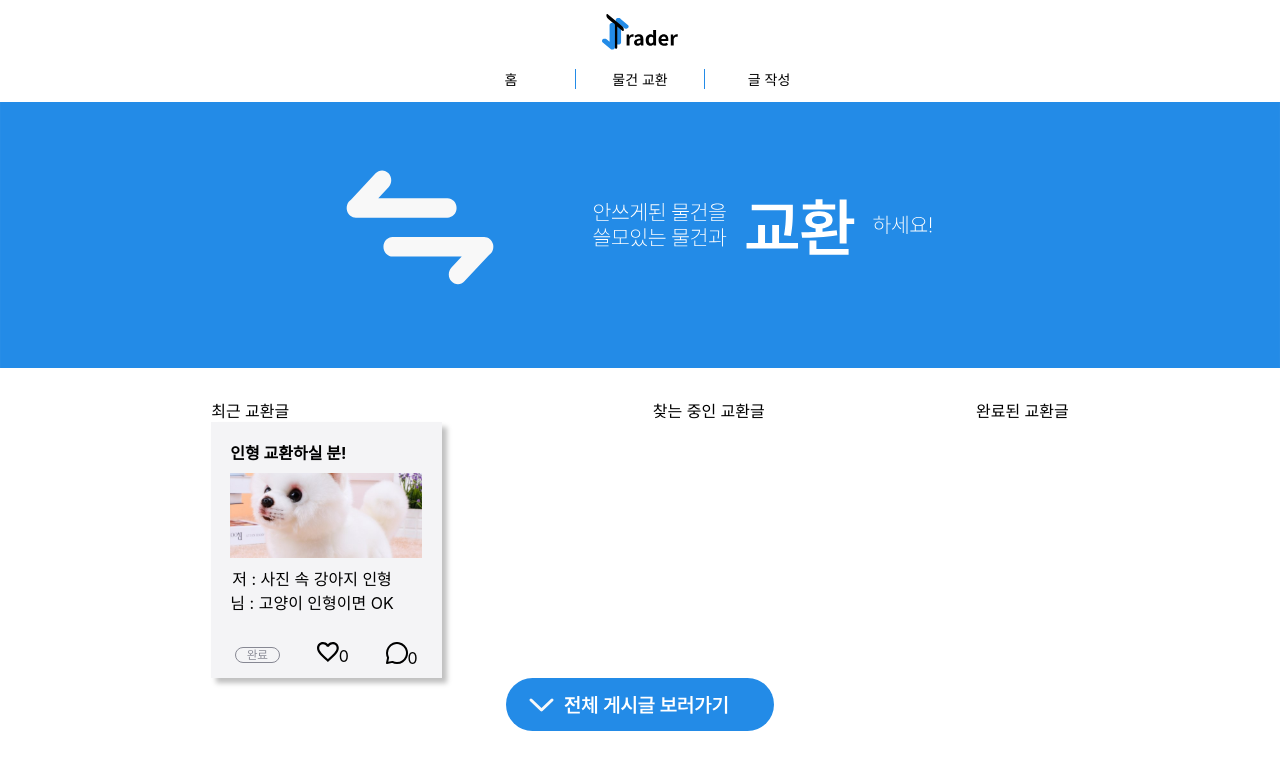
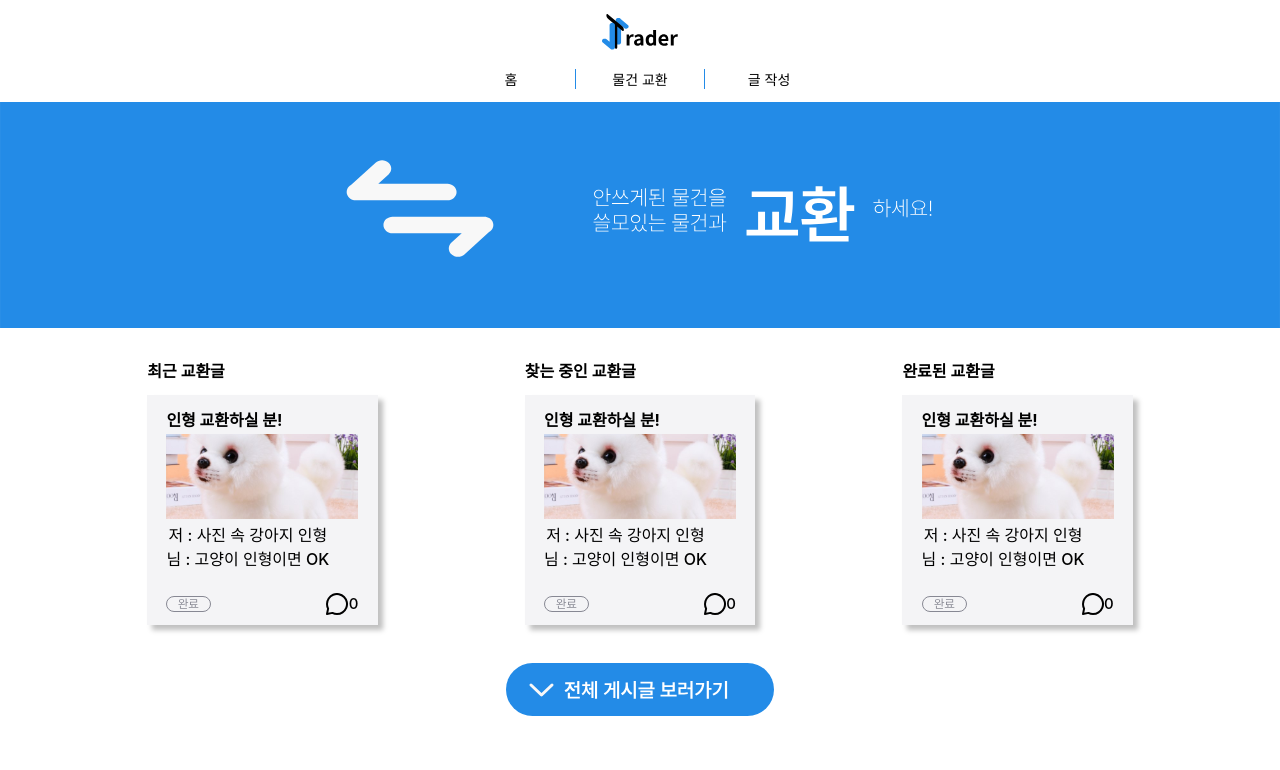
Before and after one commit to DGSW-SUNSET/Frontend, a React (Create React App) app in the folder dive-sunset/: page / in a window 1280 px wide. Shown: the top 770 px of the page. Built offline with nearby package versions, Linux system fonts and the light colour scheme.

Commit message:
:white_check_mark:
maybe, I finish Main....

```diff
--- a/dive-sunset/src/components/Main/main.css
+++ b/dive-sunset/src/components/Main/main.css
@@ -1,3 +1,10 @@
+@font-face {
+    font-family: 'Pretendard';
+    src: url("https://cdn.jsdelivr.net/gh/orioncactus/pretendard@v1.3.5/dist/web/static/pretendard.css") format('woff');
+    font-weight: normal;
+    font-style: normal;
+}
+
 .bannerimg {
     width: 100%;
 }
@@ -16,6 +23,21 @@
     display: flex;
     flex-direction: column;
     align-items: flex-start;
+    font-weight: 600;
+}
+
+.looking{
+    display: flex;
+    flex-direction: column;
+    align-items: flex-start;
+    font-weight: 600;
+}
+
+.complete{
+    display: flex;
+    flex-direction: column;
+    align-items: flex-start;
+    font-weight: 600;
 }
 
 .writeboxImg {
@@ -23,14 +45,17 @@
 }
 
 .writebox {
+    margin-top: 1vw;
     display: flex;
     flex-direction: column;
     align-items: center;
     justify-content: space-around;
     background-color: #F4F4F6;
 
+    font-weight: 500;
+
     width: 18vw;
-    height: 20vw;
+    height: 18vw;
 
     box-shadow: 5px 5px 5px rgba(0, 0, 0, 0.25);
 }
@@ -39,13 +64,25 @@
     display: flex;
     flex-direction: column;
     align-items: flex-start;
-    justify-content: space-evenly;
-    height: 15vw;
+    justify-content: space-around;
+    height: 13vw;
 }
 
 .info {
     display: flex;
     flex-direction: row;
-    justify-content: space-evenly;
-    width: 20vw;
+    justify-content: space-between;
+    width: 15vw;
 }
+
+.comment {
+    display: flex;
+    width: 2.5vw;
+    align-items: center;
+    justify-content: space-between;
+    font-size: 15px;
+}
+
+.showAllButton {
+    margin-top: 3vw;
+}
--- a/dive-sunset/src/components/Main/main.jsx
+++ b/dive-sunset/src/components/Main/main.jsx
@@ -28,10 +28,6 @@ function Main() {
                         </div>
                         <div className="info">
                             <img src = {complete}></img>
-                            <div className="heart">
-                                <img src = {heart}></img>
-                                0
-                            </div>
                             <div className="comment">
                                 <img src = {comment}></img>
                                 0
@@ -41,13 +37,43 @@ function Main() {
                 </div>
                 <div className="looking">
                     찾는 중인 교환글
+                    <div className = "writebox">
+                        <div className="textbox">
+                            <div className="title">인형 교환하실 분!</div>
+                            <img src = {dummyimg} className = "writeboxImg"></img>
+                            저 : 사진 속 강아지 인형 <br></br>
+                            님 : 고양이 인형이면 OK
+                        </div>
+                        <div className="info">
+                            <img src = {complete}></img>
+                            <div className="comment">
+                                <img src = {comment}></img>
+                                0
+                            </div>
+                        </div>
+                    </div>
                 </div>
                 <div className="complete">
                     완료된 교환글
+                    <div className = "writebox">
+                        <div className="textbox">
+                            <div className="title">인형 교환하실 분!</div>
+                            <img src = {dummyimg} className = "writeboxImg"></img>
+                            저 : 사진 속 강아지 인형 <br></br>
+                            님 : 고양이 인형이면 OK
+                        </div>
+                        <div className="info">
+                            <img src = {complete}></img>
+                            <div className="comment">
+                                <img src = {comment}></img>
+                                0
+                            </div>
+                        </div>
+                    </div>
                 </div>
             </div>
             <Link to = "/ShowAll">
-                <img src = {showAllButton}></img>
+                <img src = {showAllButton} className="showAllButton"></img>
             </Link>
 
         </>
```
Also changed, not shown: dive-sunset/src/img/banner.svg.
